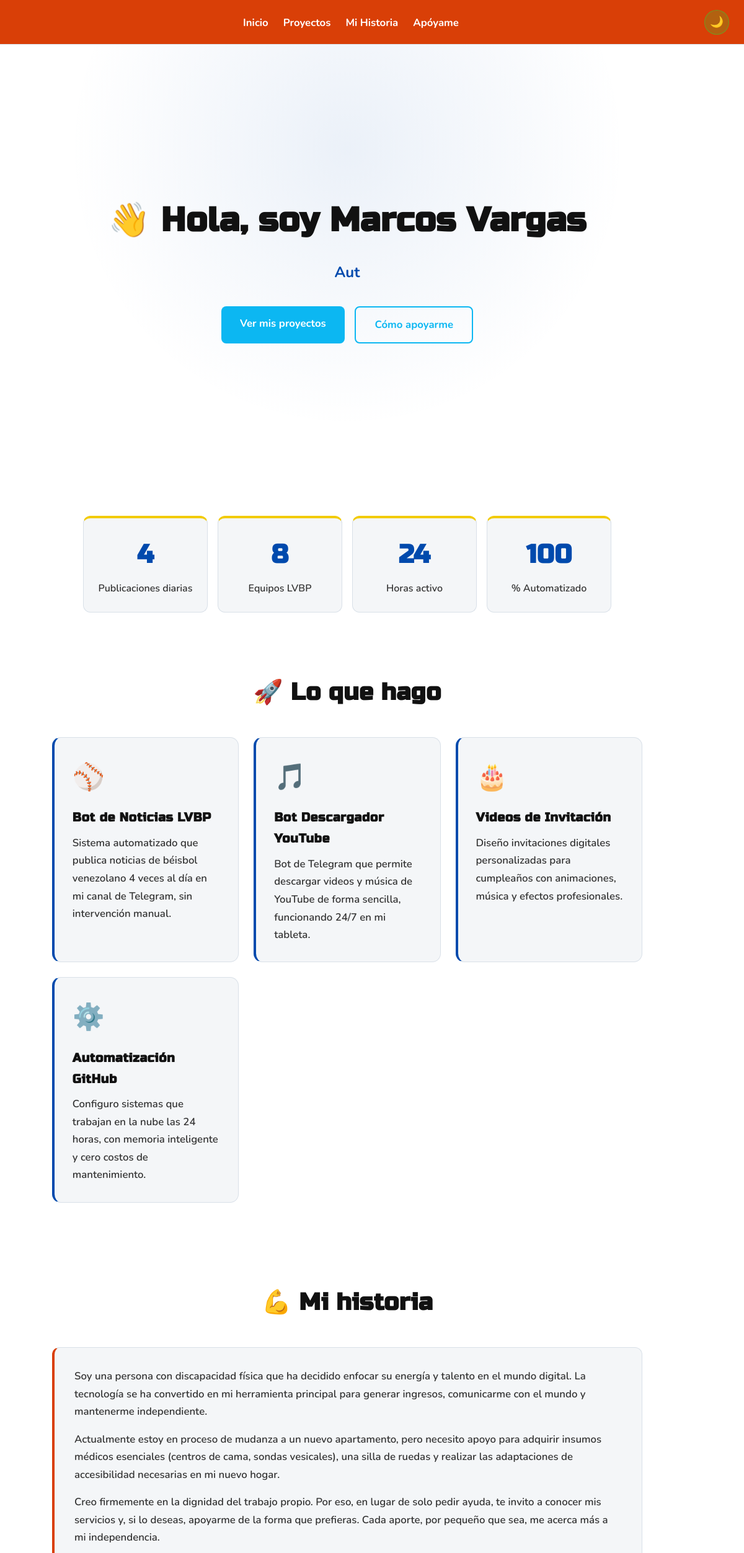
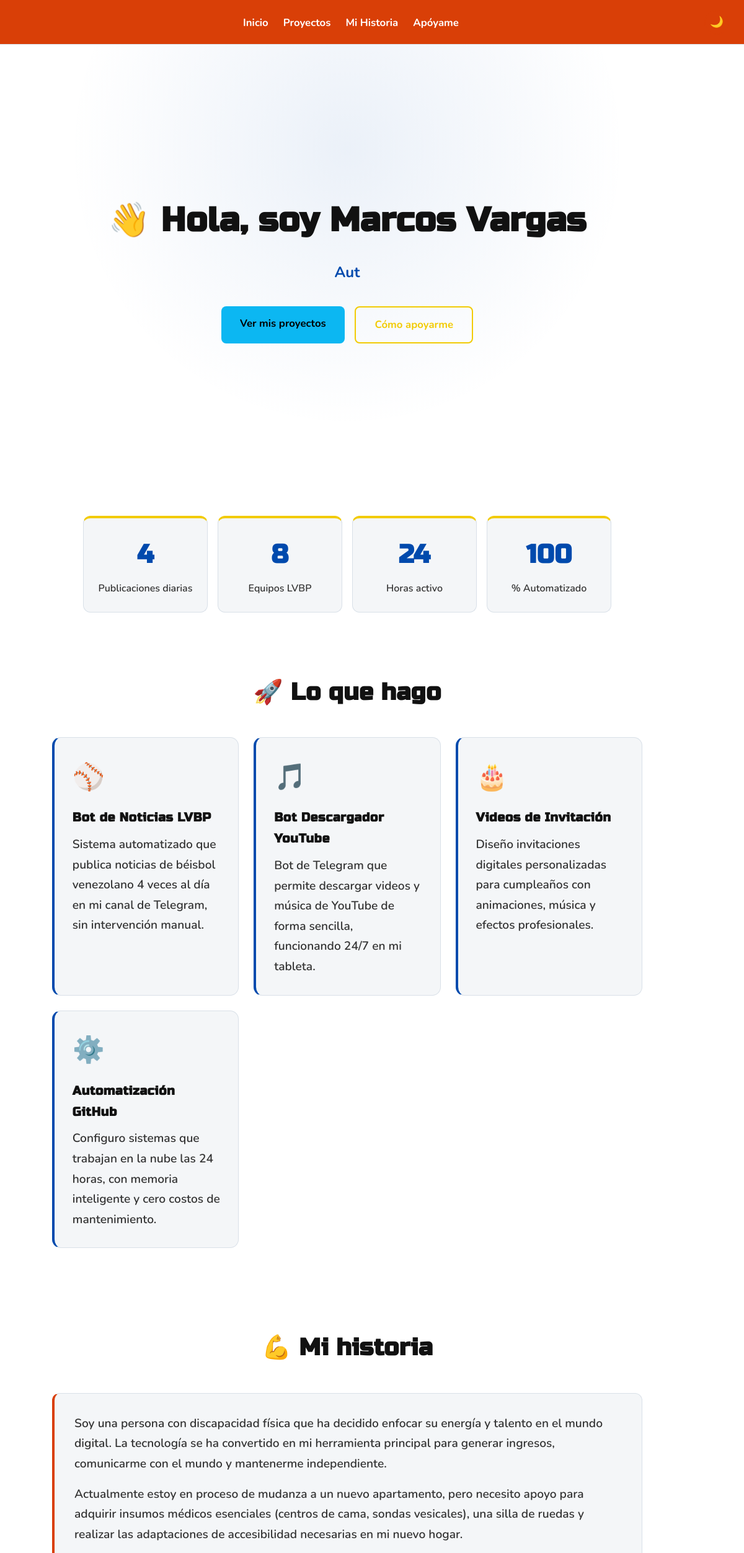
Before and after one commit to Margus20/mi-pagina, a plain HTML site: page index.html in a window 1280 px wide. Shown: the top 2505 px of the page at 62% size, 80-1280 px from the left. Drawn offline with nearby package versions, Linux system fonts and the light colour scheme.

Commit message:
Update style.css

```diff
--- a/css/style.css
+++ b/css/style.css
@@ -29,11 +29,11 @@
     --footer-bg: #004AAD;
     --footer-texto: #FFFFFF;
 
-    /* Botones en tema claro: AZUL CIELO con texto blanco */
+    /* Botones en tema claro: AZUL CIELO con texto NEGRO */
     --btn-bg: #0CB7F2;
-    --btn-texto: #FFFFFF;
+    --btn-texto: #000000;
     --btn-hover: #0a9fd6;
-    --outline: #0CB7F2;
+    --outline: #F2CB05;
 
     /* Otros colores de tema claro */
     --link-hover: #004AAD;
@@ -131,8 +131,8 @@ html.dark .nav-links a:hover { color: #66ff88; }
 
 .nav-right { display: flex; align-items: center; gap: 1rem; }
 .theme-toggle {
-    background: rgba(0, 255, 65, 0.18);
-    border: 1px solid rgba(0, 255, 65, 0.35);
+    background: var(--naranja);
+    border: 2px solid var(--naranja);
     color: var(--header-texto);
     font-size: 1.1rem;
     width: 40px;
@@ -142,11 +142,19 @@ html.dark .nav-links a:hover { color: #66ff88; }
     display: flex;
     align-items: center;
     justify-content: center;
-    transition: background 0.2s, transform 0.2s, box-shadow 0.2s;
+    transition: background 0.2s, transform 0.2s, box-shadow 0.2s, border-color 0.2s;
 }
 .theme-toggle:hover {
+    background: #b83406;
+    transform: scale(1.08);
+    box-shadow: 0 0 15px rgba(217, 63, 7, 0.5);
+}
+html.dark .theme-toggle {
+    background: rgba(0, 255, 65, 0.18);
+    border-color: rgba(0, 255, 65, 0.35);
+}
+html.dark .theme-toggle:hover {
     background: rgba(0, 255, 65, 0.32);
-    transform: scale(1.08);
     box-shadow: 0 0 15px rgba(0, 255, 65, 0.5);
 }
 
@@ -210,7 +218,7 @@ html.dark .btn-primary:hover {
 }
 .btn-outline:hover {
     background: var(--outline);
-    color: var(--fondo);
+    color: #000000;
 }
 html.dark .btn-outline:hover {
     box-shadow: 0 0 20px rgba(0, 255, 65, 0.5);
@@ -290,7 +298,7 @@ html.dark .project-card:hover {
 html.dark .project-card h3 { text-shadow: 0 0 8px rgba(0, 255, 65, 0.4); }
 .project-card p {
     color: var(--texto-suave);
-    font-size: 1.05rem;
+    font-size: 1.2rem;
 }
 
 /* ===== Historia ===== */
@@ -306,7 +314,7 @@ html.dark .project-card h3 { text-shadow: 0 0 8px rgba(0, 255, 65, 0.4); }
     color: var(--texto-suave);
 }
 html.dark .story-card { border-left-color: #00ff41; }
-.story-card p { font-size: 1.05rem; }
+.story-card p { font-size: 1.2rem; }
 
 /* ===== Apoyo ===== */
 .support-options {
@@ -332,7 +340,7 @@ html.dark .story-card { border-left-color: #00ff41; }
     color: var(--texto);
 }
 html.dark .support-card h3 { text-shadow: 0 0 8px rgba(0, 255, 65, 0.4); }
-.support-card p { color: var(--texto-suave); font-size: 1.05rem; }
+.support-card p { color: var(--texto-suave); font-size: 1.2rem; }
 .cta-box {
     background: linear-gradient(135deg, var(--hero-glow), var(--cta-glow));
     border: 1px solid var(--borde);
@@ -344,7 +352,7 @@ html.dark .support-card h3 { text-shadow: 0 0 8px rgba(0, 255, 65, 0.4); }
     align-items: center;
     gap: 1.2rem;
 }
-.cta-box p { color: var(--texto); font-size: 1.15rem; }
+.cta-box p { color: var(--texto); font-size: 1.3rem; }
 html.dark .cta-box p { text-shadow: 0 0 10px rgba(0, 255, 65, 0.4); }
 
 /* ===== Footer ===== */
```
